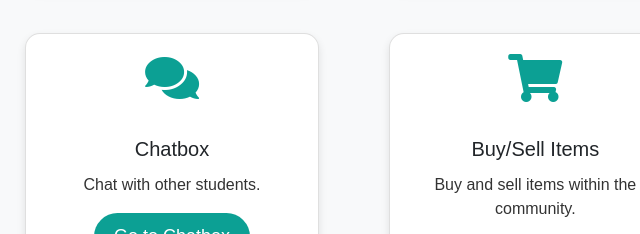
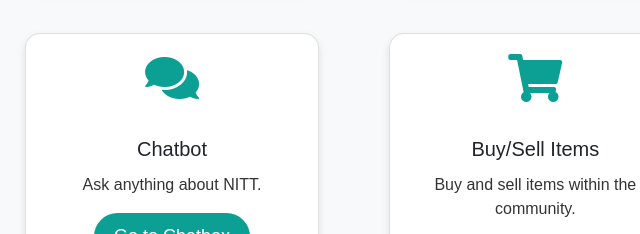
Before and after one commit to 0xIbrahim-t/0xIbrahim-t.github.io, a plain HTML site: page main.html in a window 1280 px wide. Shown: the part 820-1054 px from the top of the page, 468-1108 px from the left. Drawn offline with nearby package versions, Linux system fonts and the light colour scheme.

Commit message:
Update main.html

```diff
--- a/main.html
+++ b/main.html
@@ -179,8 +179,8 @@
                 <div class="card text-center">
                     <i class="fas fa-comments"></i>
                     <div class="card-body">
-                        <h5 class="card-title">Chatbox</h5>
-                        <p class="card-text">Chat with other students.</p>
+                        <h5 class="card-title">Chatbot</h5>
+                        <p class="card-text">Ask anything about NITT.</p>
                         <a href="chatbox.html" class="btn btn-primary">Go to Chatbox</a>
                     </div>
                 </div>
```
